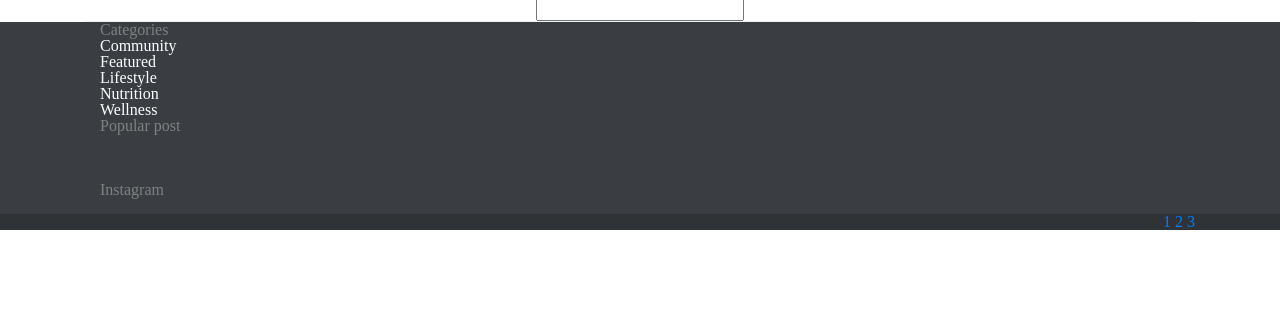
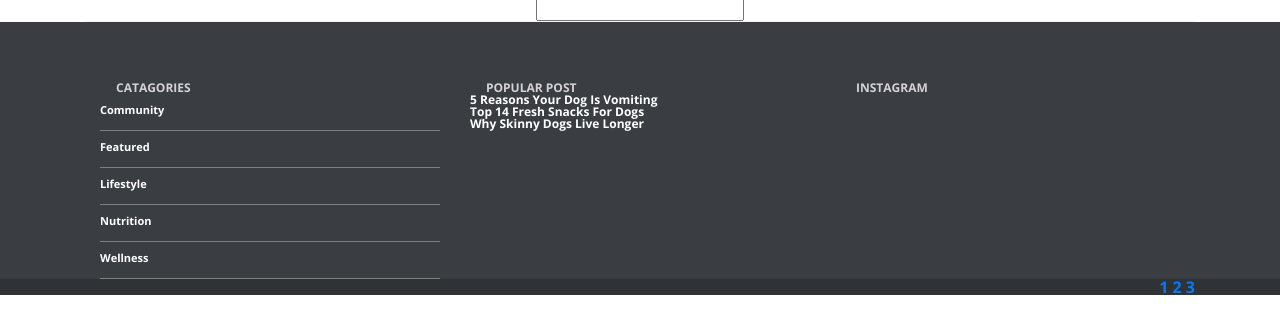
Before and after one commit to Jenhtc/FooDog, a website: page index.html in a window 1280 px wide. Shown: the part 128-462 px from the top of the page. Drawn offline with nearby package versions, Linux system fonts and the light colour scheme.

Commit message:
avancement css

```diff
--- a/assets/scss/components/_footer.scss
+++ b/assets/scss/components/_footer.scss
@@ -1,16 +1,27 @@
+footer{
+    font-family: 'Open Sans', sans-serif;
+    font-weight: bold;
+}
+
 .upfooters{
+    padding-top: 60px;
+    text-align: left;
     background-color: $first-color;
     display: flex;
     flex-direction: row;
-    align-content: flex-start;
     color: white;
     a{
         text-decoration: none;
         color: white;
         &:hover {
-            text-decoration: none;}}
-    h2{
-        color: gray;   }
+            text-decoration: none;
+            color: orangered;}
+        }
+    h4{
+        text-indent: 16px;
+        font-size: 12px;
+        text-transform: uppercase;
+        color: lightgrey;   }
     }
 
 .backfooters{
@@ -18,3 +29,32 @@
     flex-direction: row;
     text-align: right;
 }
+
+.catagories{
+    font-size: 11px;
+    letter-spacing: -1x;
+    li{
+        border-bottom: 1px solid gray;
+        padding-bottom: 15px;
+        padding-top: 10px;
+    }
+
+
+}
+
+.popupost{
+font-size: 12px;
+letter-spacing: -1x;
+text-transform: capitalize;
+
+a{
+    img{
+        float: right;
+    }
+}
+}
+
+.instagram{
+
+
+}
--- a/index.html
+++ b/index.html
@@ -45,10 +45,10 @@
     </div>
     <footer class="container-fluid">
       <div class="row upfooters">
-          <div class="container">
+          <div class="container d-flex flex-row justify-content-center">
               <div class="col-md-4">
-                  <h2>Categories</h2>
-                    <ul>
+                  <h4>Catagories</h4>
+                    <ul class="catagories">
                       <li><a href="#">Community</a></li>
                       <li><a href="#">Featured</a></li>
                       <li><a href="#">Lifestyle</a></li>
@@ -57,15 +57,16 @@
                     </ul>
                 </div>
                 <div class="col-md-4">
-                  <h2>Popular post</h2>
-                    <ul>
-                      <li><a href="#"><img src="" alt=""></a><a href=""></a></li>
-                      <li><a href="#"><img src="" alt=""></a><a href=""></a></li>
-                      <li><a href="#"><img src="" alt=""></a><a href=""></a></li>
+                  <h4>Popular post</h4>
+                    <ul class="popupost">
+                      <li><a href="#"><img src="" alt=""></a><a href="#">5 reasons your dog is vomiting</a></li>
+                      <li><a href="#"><img src="" alt=""></a><a href="#">Top 14 fresh snacks for dogs</a></li>
+                      <li><a href="#"><img src="" alt=""></a><a href="#">Why skinny dogs live longer</a></li>
                     </ul>
                 </div>
                 <div class="col-md-4">
-                  <h2>Instagram</h2>
+                  <h4>Instagram</h4>
+                    <div class="instagram">
                       <img src="" alt="">
                       <img src="" alt="">
                       <img src="" alt="">
@@ -75,6 +76,7 @@
                       <img src="" alt="">
                       <img src="" alt="">
                       <img src="" alt="">
+                    </div>
                 </div>
           </div>
         </div>
```
Also changed, not shown: assets/css/style.css. Lines whose indentation alone changed are shown as unchanged.
